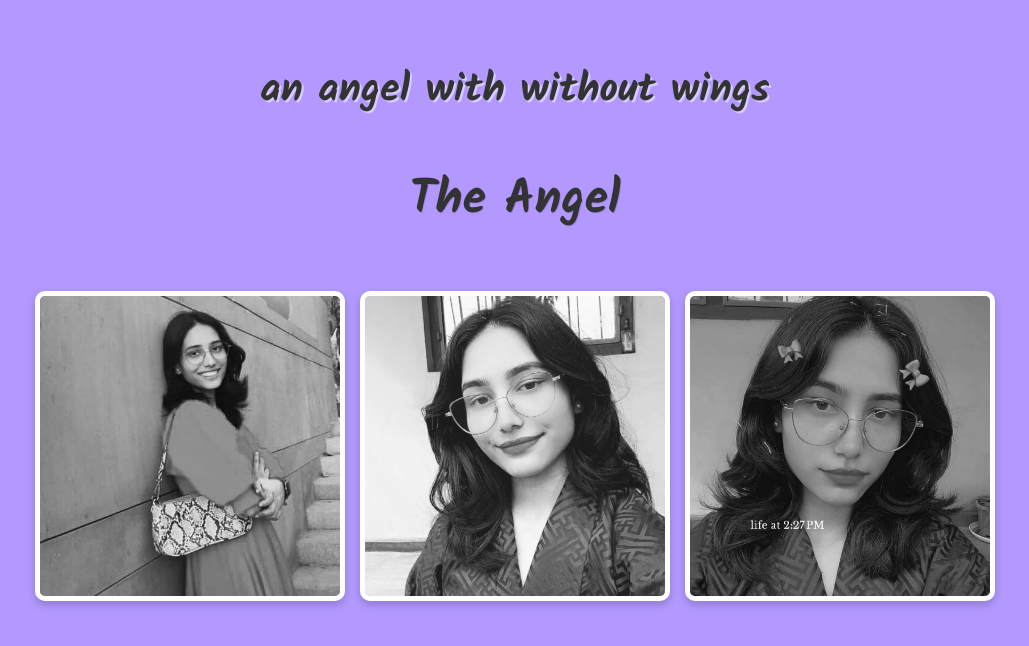
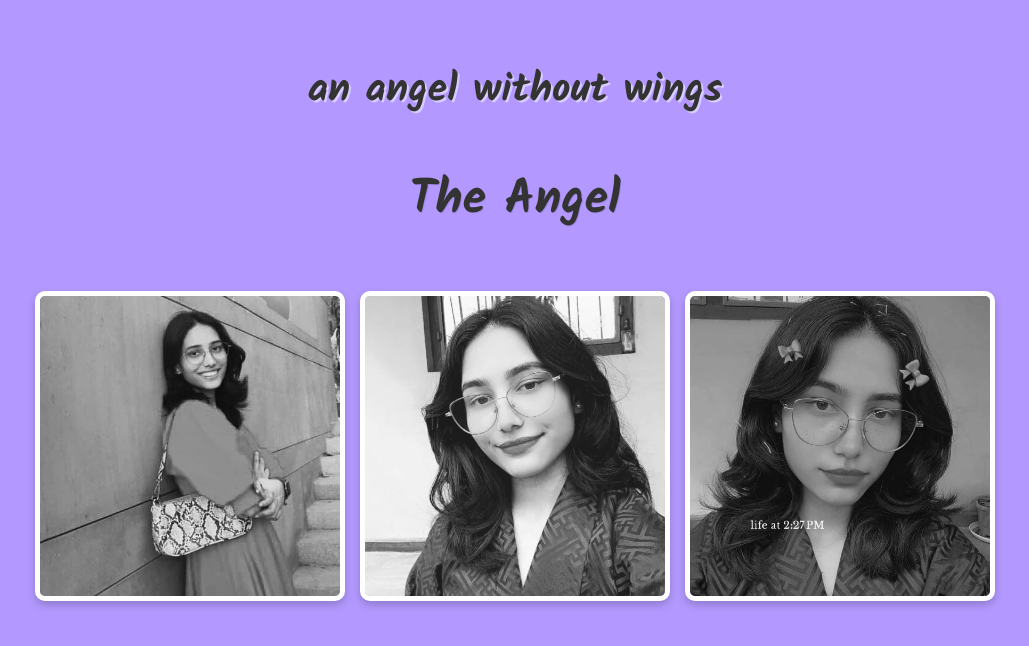
Before and after one commit to hyper17mobileservice-cell/for-Rapunzel, a plain HTML site: page index.html in a window 1280 px wide. Both pictures are taken after a click on the button "Yes". Shown: the whole page, without its empty margins (125-1154 px from the left). Drawn offline with Linux system fonts and the light colour scheme.

Commit message:
Update index.html

```diff
--- a/index.html
+++ b/index.html
@@ -123,7 +123,7 @@
             document.getElementById('options').style.display = 'none';
 
             // Change the initial message
-            document.getElementById('message').innerHTML = 'an angel with without wings';
+            document.getElementById('message').innerHTML = 'an angel without wings';
 
             // Show the pictures
             document.getElementById('heavenContent').style.display = 'block';
```
